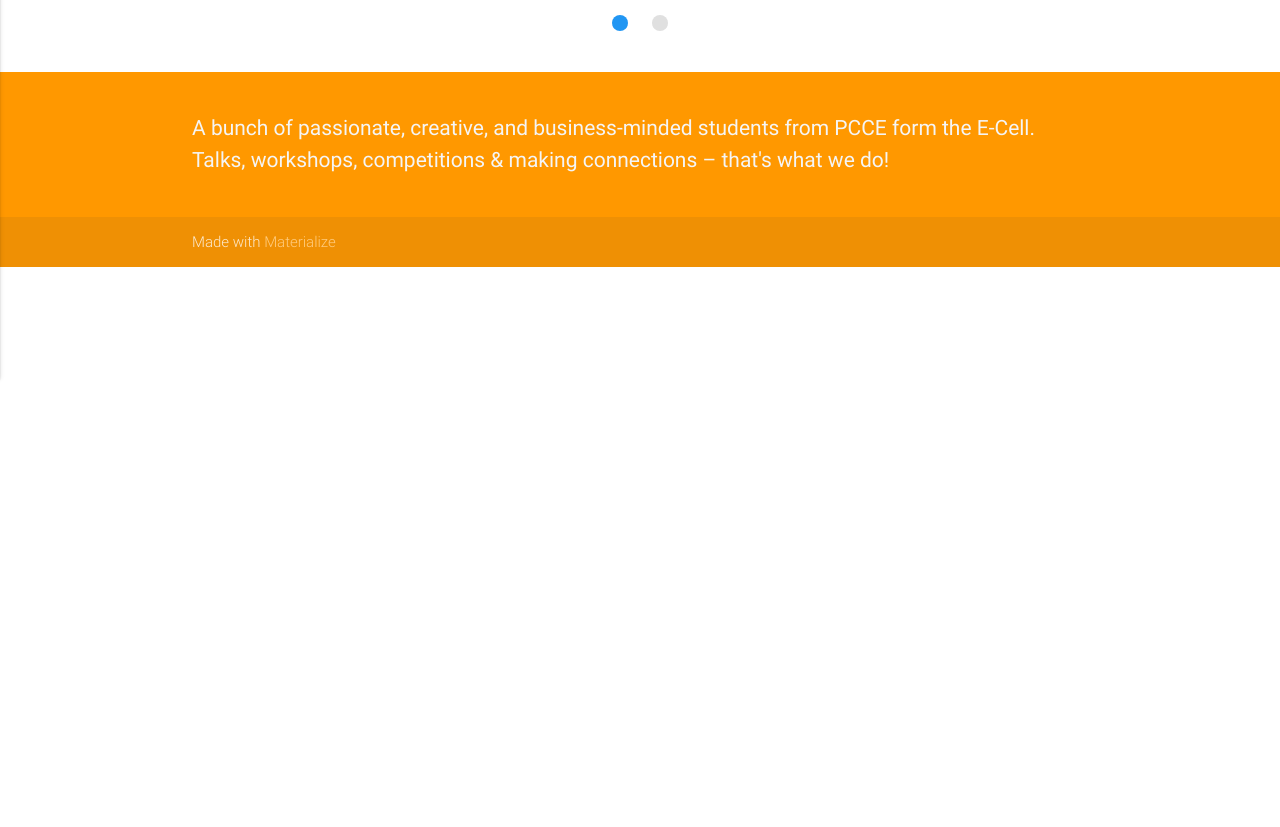
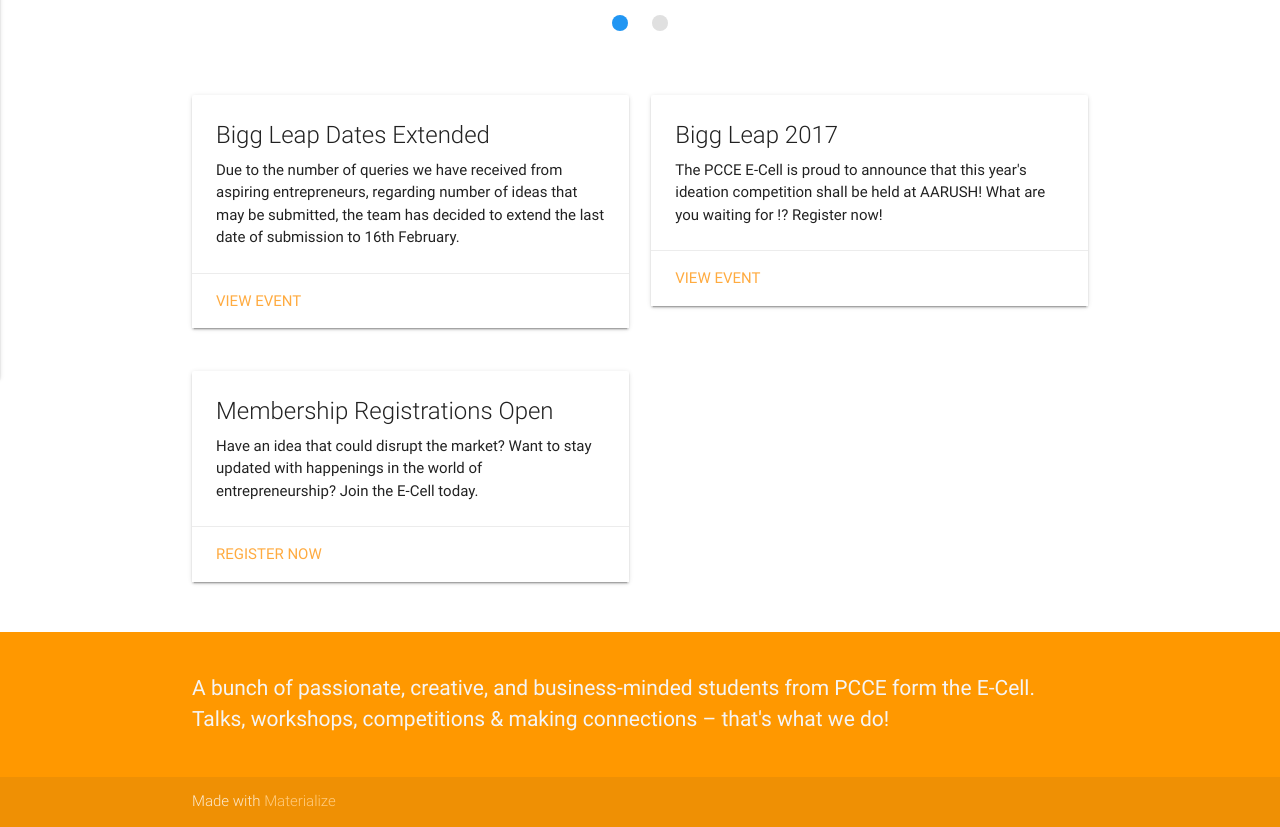
Before and after one commit to ECellPCCE/ECellPCCE.github.io, a plain HTML site: page index.html in a window 1280 px wide. Shown: the part 482-1309 px from the top of the page. Before the commit the page ends 800 px from the top, so only its background shows below. Drawn offline with nearby package versions, Linux system fonts and the light colour scheme.

Commit message:
Add material cards to front page

```diff
--- a/index.html
+++ b/index.html
@@ -66,6 +66,49 @@
         </div>
       </div>
     </div>
+    <div class="section">
+      <div class="row">
+        <div class="col s12 m6">
+          <div class="card">
+            <div class="card-content">
+              <span class="card-title">Bigg Leap Dates Extended</span>
+              <p>Due to the number of queries we have received from aspiring entrepreneurs,
+              regarding number of ideas that may be submitted, the team has decided to extend the last date of submission to 16th February.</p>
+            </div>
+            <div class="card-action">
+              <a href="events">View Event</a>
+            </div>
+          </div>
+        </div>
+        <div class="col s12 m6">
+          <div class="card">
+            <div class="card-content">
+              <span class="card-title">Bigg Leap 2017</span>
+              <p>The PCCE E-Cell is proud to announce that this year's ideation competition shall be held at AARUSH!
+              What are you waiting for !? Register now!</p>
+            </div>
+            <div class="card-action">
+              <a href="events">View Event</a>
+            </div>
+          </div>
+        </div>
+      </div>
+      <div class="row">
+        <div class="col s12 m6">
+          <div class="card">
+            <div class="card-content">
+              <span class="card-title">Membership Registrations Open</span>
+              <p>Have an idea that could disrupt the market?
+              Want to stay updated with happenings in the world of entrepreneurship?
+              Join the E-Cell today.</p>
+            </div>
+            <div class="card-action">
+              <a href="https://goo.gl/forms/I6rG5IJrBuHxkBeO2">Register Now</a>
+            </div>
+          </div>
+        </div>
+      </div>
+    </div>
   </div>
 
   <footer class="page-footer orange">
```
